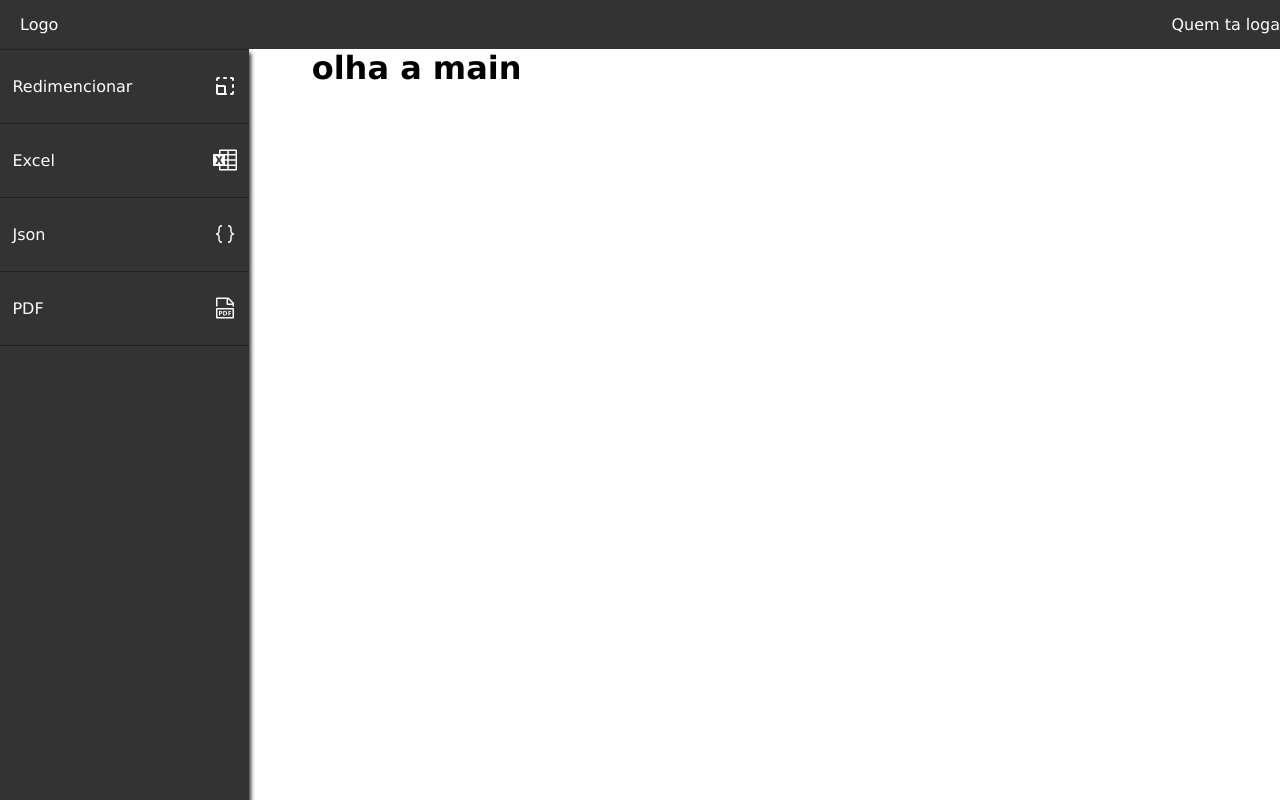
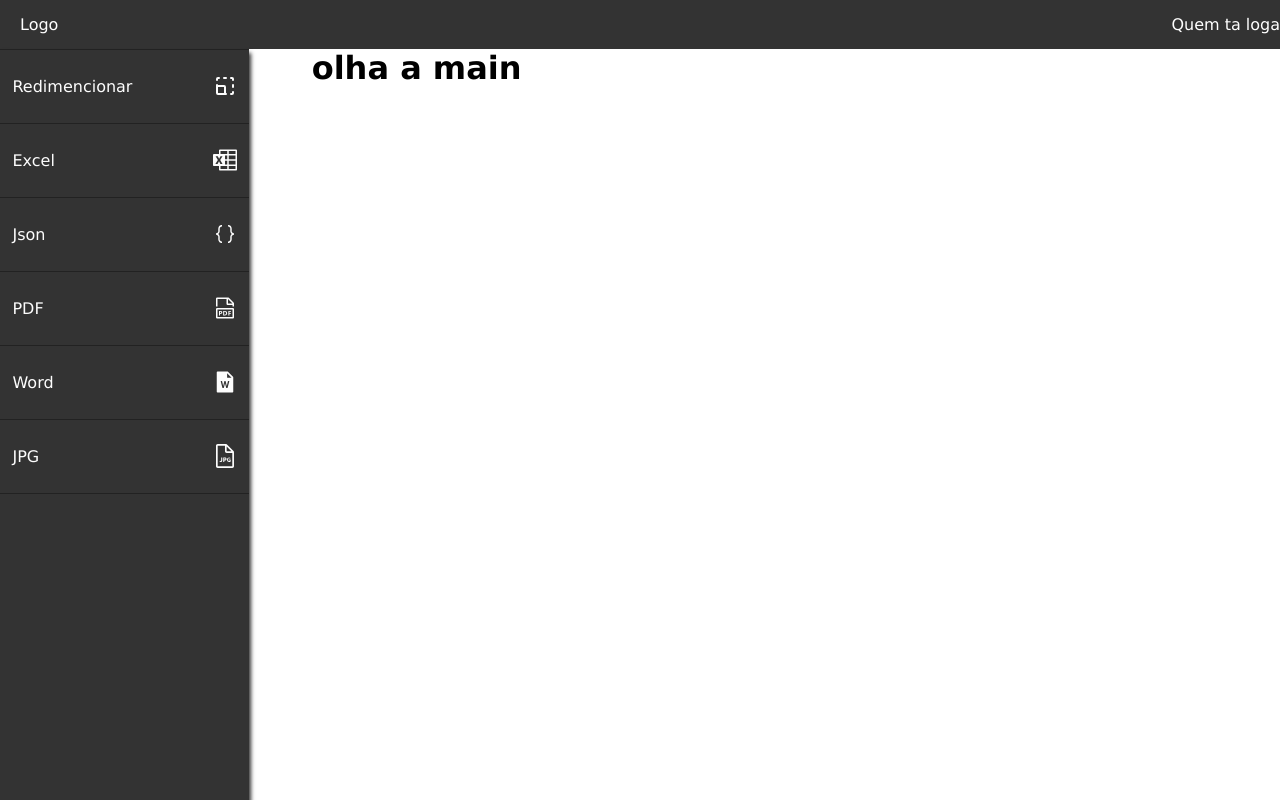
Before and after one commit to Joao-Pedro15/devHelper-frontend, a React (Create React App) app in the folder client/: page /home in a window 1280 px wide. Built offline with nearby package versions, Linux system fonts and the light colour scheme.

Commit message:
chore: change icons in sidemenu

```diff
--- a/client/src/components/Sidebar/index.tsx
+++ b/client/src/components/Sidebar/index.tsx
@@ -3,6 +3,7 @@ import * as S from './style'
 import {TbResize } from "react-icons/tb";
 import { SiMicrosoftexcel } from "react-icons/si";
 import { VscJson, VscFilePdf } from "react-icons/vsc";
+import { AiOutlineFileJpg, AiFillFileWord } from "react-icons/ai";
 import { Link } from 'react-router-dom';
 
 type Items = {
@@ -17,7 +18,9 @@ export function Sidebar() {
       { name: 'Excel', icon: <SiMicrosoftexcel/>, link: '/' },
       { name: 'Json', icon: <VscJson/>, link: '/' },
       { name: 'PDF', icon: <VscFilePdf/>, link: '/' },
-  ]
+      { name: 'Word', icon: <AiFillFileWord/>, link: '/' },
+      { name: 'JPG', icon: <AiOutlineFileJpg/>, link: '/' },
+    ]
   return (
     <S.Container>
       <ul>
```
